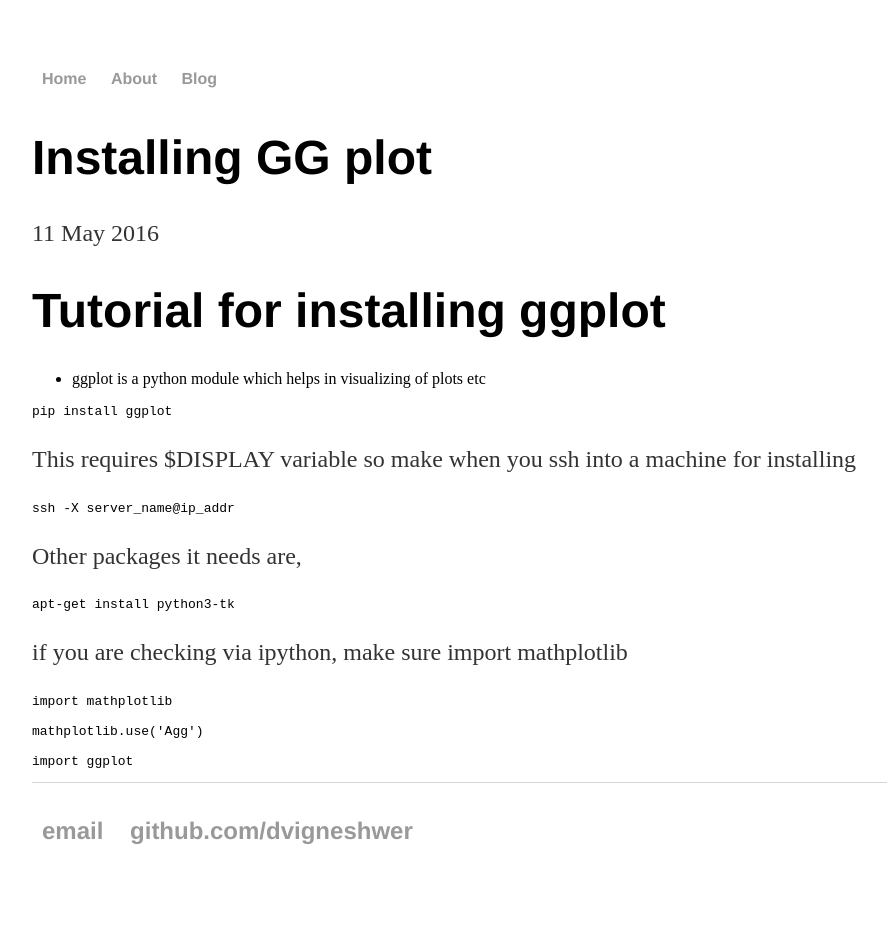
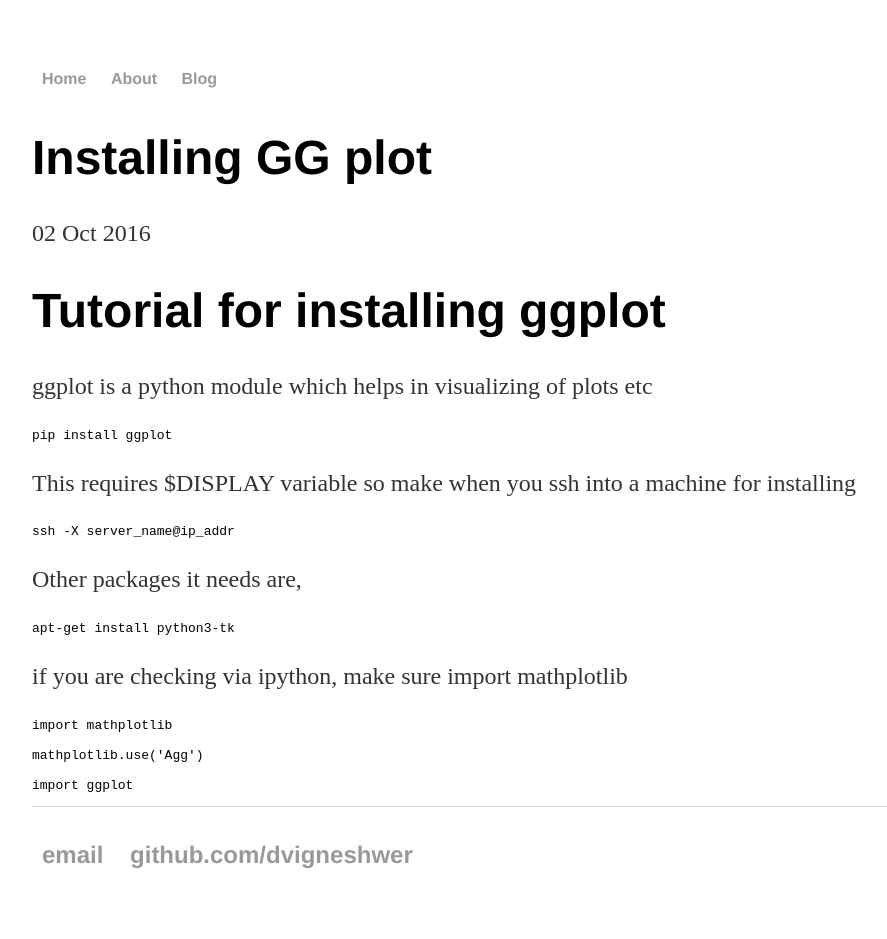
Before and after one commit to DineshMv/dvigneshwer.github.io, a Jekyll site: the page built from _posts/2016-10-03-Installing-ggplot.md, in a window 1280 px wide. Shown: the whole page, without its empty margins (160-1047 px from the left). Built offline with Jekyll 4.4.1, drawn with Linux system fonts in a browser that asks for light colours; before the commit the page ends 915 px from its top, so only the background shows below that.

Commit message:
Update 2016-10-03-Installing-ggplot.md

```diff
--- a/_posts/2016-10-03-Installing-ggplot.md
+++ b/_posts/2016-10-03-Installing-ggplot.md
@@ -1,12 +1,12 @@
 ---
 layout: post
 title: "Installing GG plot"
-date: 2016-05-11
+date: 2016-10-02
 ---
 
 # Tutorial for installing ggplot
 
-* ggplot is a python module which helps in visualizing of plots etc
+ggplot is a python module which helps in visualizing of plots etc
 
 ~~~~
 pip install ggplot
```
